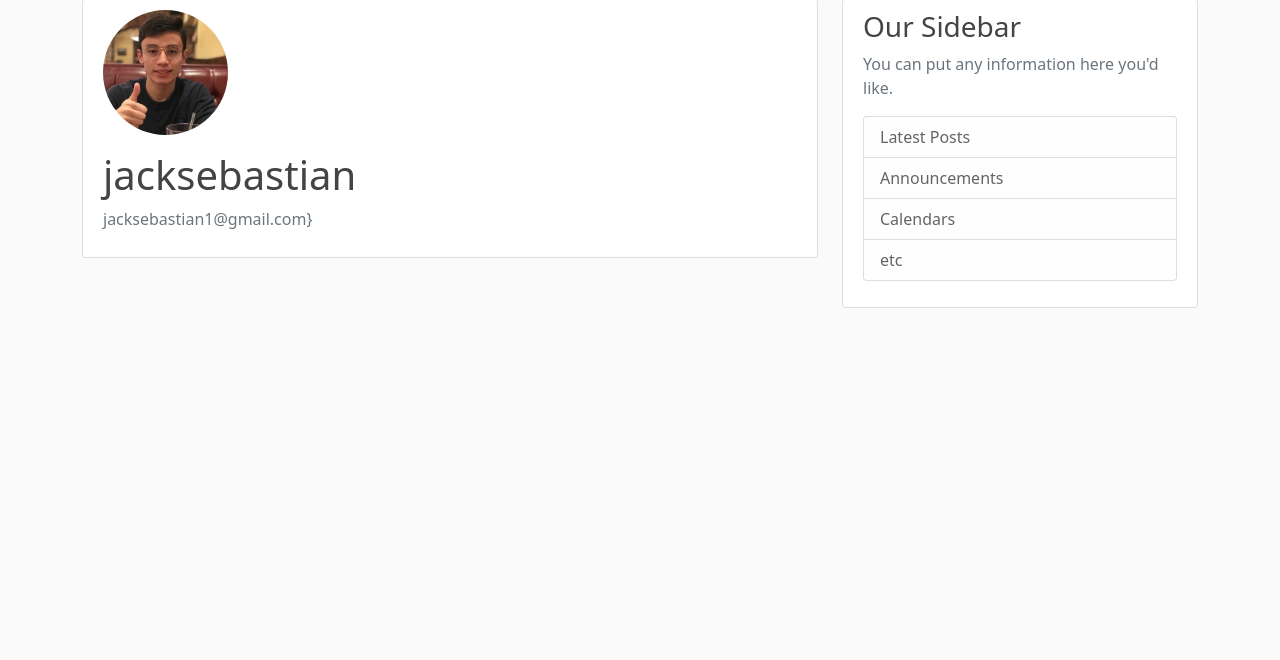
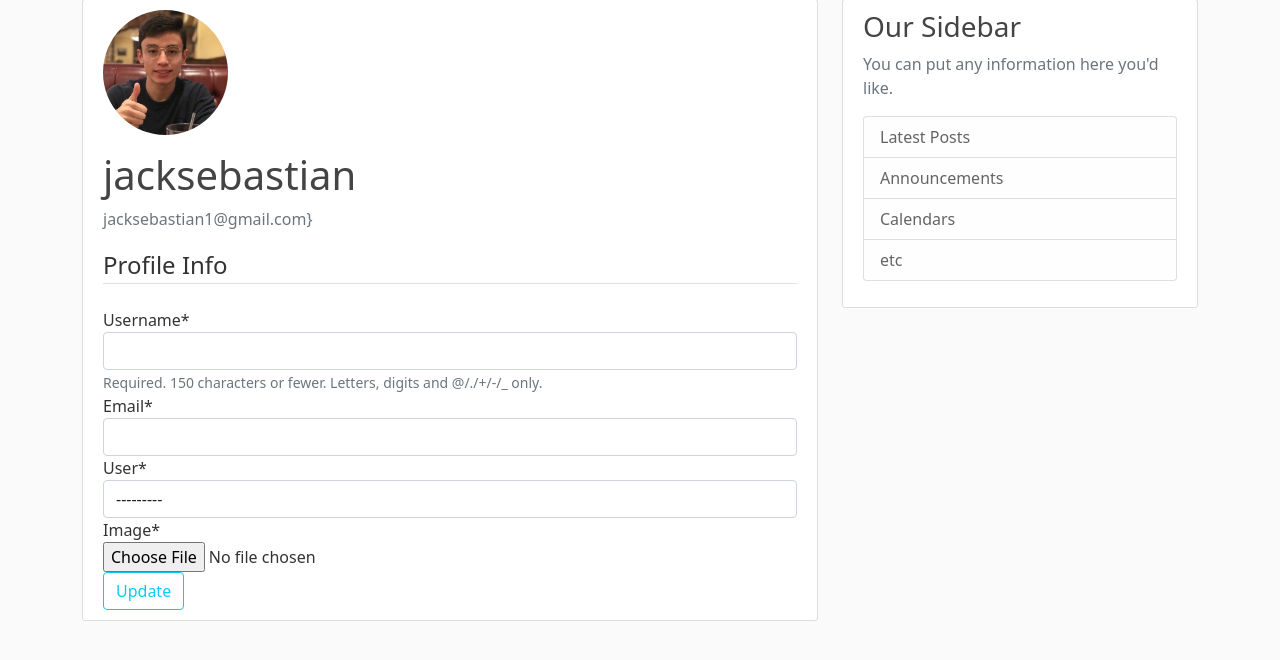
Before and after one commit to jacksebastian17/jackbook, a Django app: page /profile/ in a window 1280 px wide. Shown: the part 81-741 px from the top of the page. Run offline with Django 3.2, Linux system fonts and the light colour scheme; a user stored in the database is signed in; data comes from the database, SQL or seed files in the repository; both versions use the stored data as it was after the commit; some libraries are stand-ins or nearby versions.

Commit message:
added user and profile forms

```diff
--- a/django_project/users/forms.py
+++ b/django_project/users/forms.py
@@ -1,6 +1,7 @@
 from django import forms
 from django.contrib.auth.models import User
 from django.contrib.auth.forms import UserCreationForm
+from .models import Profile
 
 
 class UserRegisterForm(UserCreationForm):
@@ -9,3 +10,17 @@ class UserRegisterForm(UserCreationForm):
     class Meta:
         model = User
         fields = ['username', 'email', 'password1', 'password2']
+
+
+class UserUpdateForm(forms.ModelForm): # form to allow user to update username and email
+    email = forms.EmailField()
+
+    class Meta:
+        model = User
+        fields = ['username', 'email']
+
+
+class ProfileUpdateForm(forms.ModelForm): # form to allow user to update profile picture
+    class Meta:
+        model = Profile
+        field = ['image']
--- a/django_project/users/templates/users/profile.html
+++ b/django_project/users/templates/users/profile.html
@@ -9,6 +9,16 @@
                 <p class="text-secondary">{{ user.email }}}</p>
             </div>
         </div>
-        <!-- FORM HERE -->
+        <form method="POST" enctype="multipart/form-data">
+            {% csrf_token %}
+            <fieldset class="form-group">
+                <legend class="border-bottom mb-4">Profile Info</legend>
+                {{ u_form|crispy }} <!-- user form -->
+                {{ p_form|crispy }} <!-- profile form -->
+            </fieldset>
+            <div class="form-group">
+                <button class="btn btn-outline-info" type="submit">Update</button>
+            </div>
+        </form>
     </div>
 {% endblock content %}
--- a/django_project/users/views.py
+++ b/django_project/users/views.py
@@ -1,7 +1,7 @@
 from django.shortcuts import render, redirect
 from django.contrib import messages
 from django.contrib.auth.decorators import login_required
-from .forms import UserRegisterForm
+from .forms import UserRegisterForm, UserUpdateForm, ProfileUpdateForm
 
 def register(request):
     if request.method == 'POST':
@@ -18,7 +18,15 @@ def register(request):
 
 @login_required
 def profile(request):
-    return render(request, 'users/profile.html')
+    u_form = UserUpdateForm() # user update form
+    p_form = ProfileUpdateForm() # profile update form
+
+    context = {
+        'u_form': u_form,
+        'p_form': p_form
+    }
+
+    return render(request, 'users/profile.html', context)
 
 """
 messages.debug
```
Also changed, not shown: django_project/db.sqlite3.
